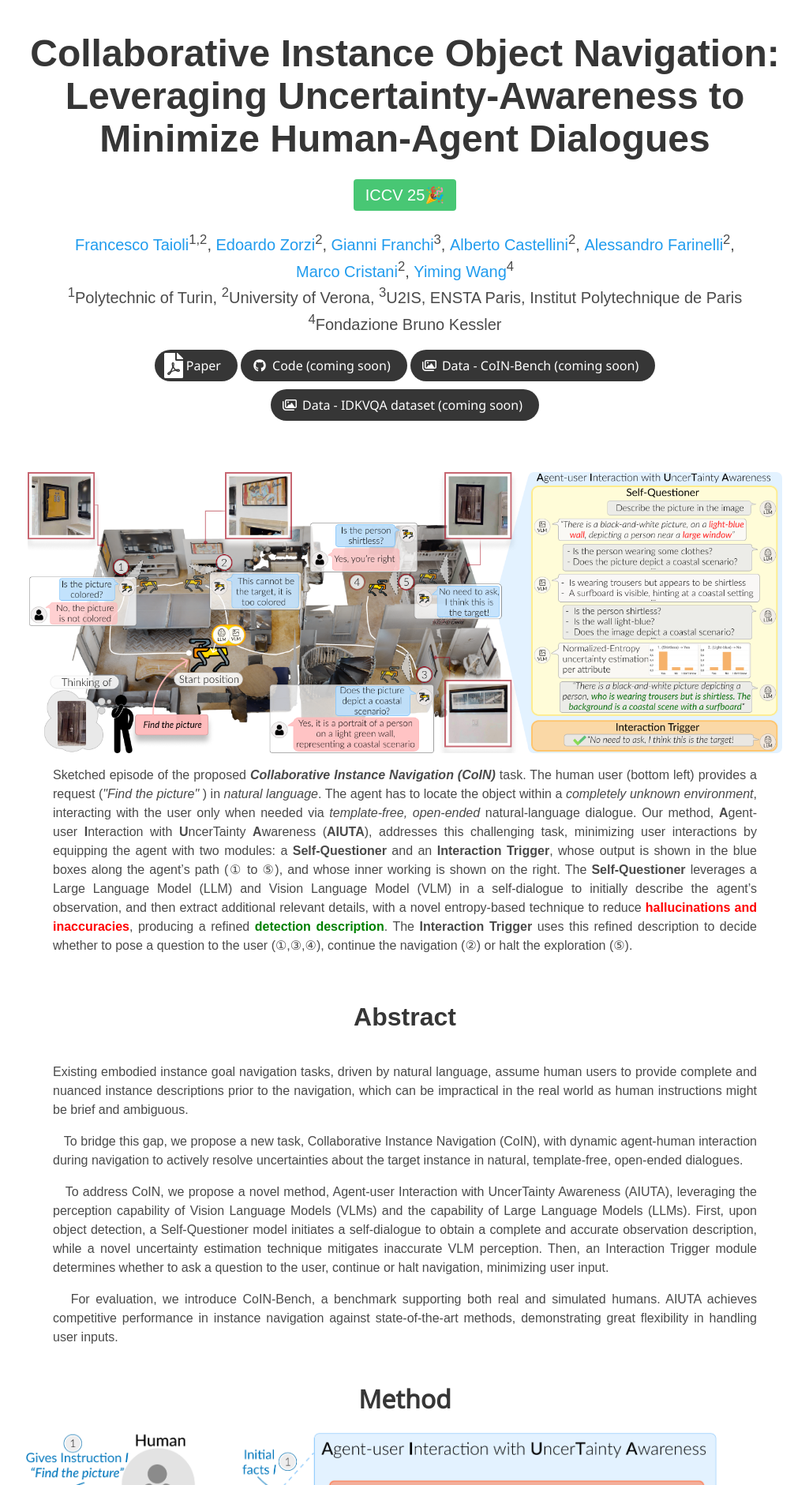
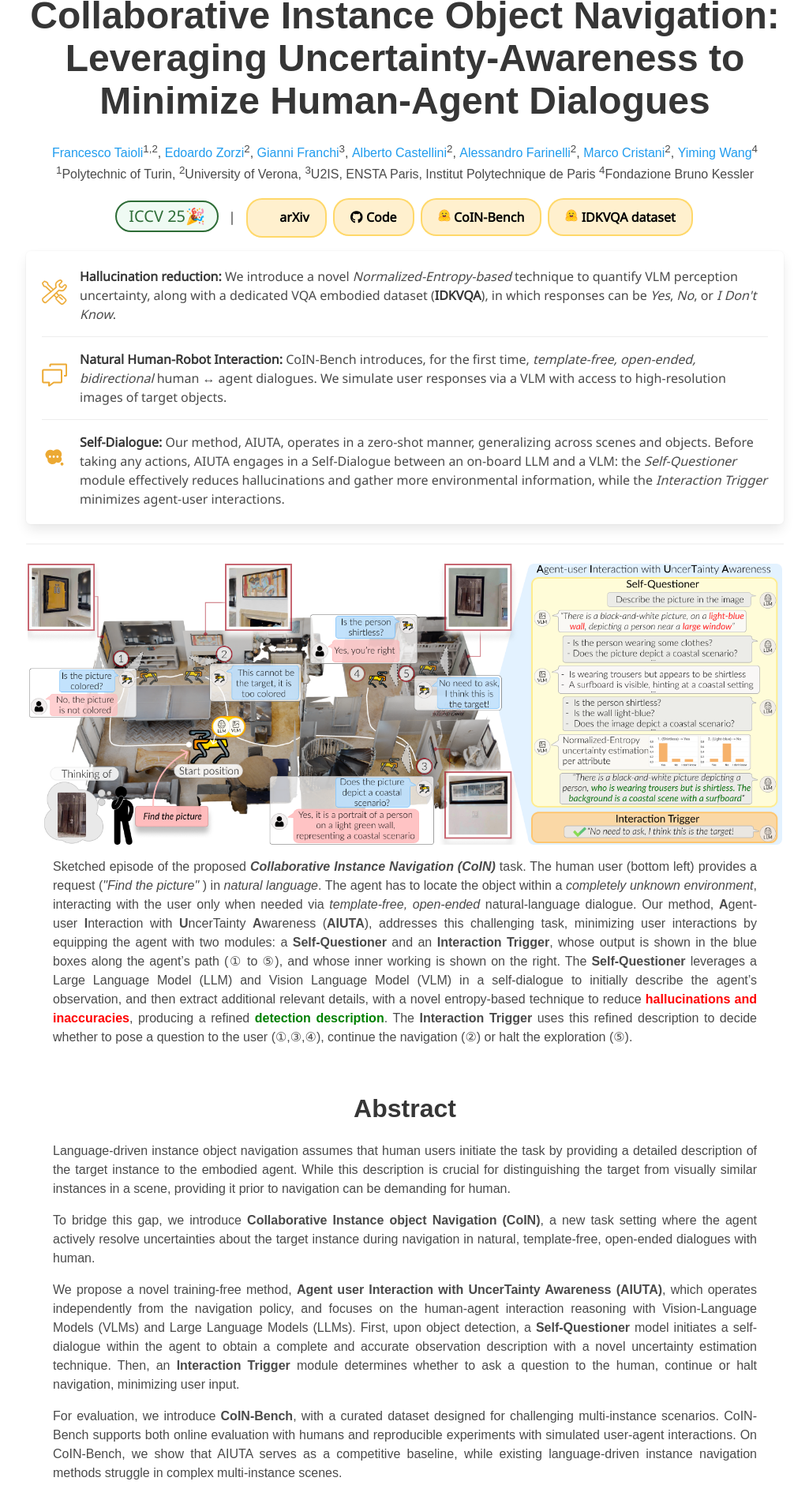
Before and after one commit to intelligolabs/CoIN, a plain HTML site: page index.html in a window 1280 px wide. Shown: the part 59-1940 px from the top of the page at 79% size, without its empty margins (127-1152 px from the left). Drawn offline with nearby package versions, Linux system fonts and the light colour scheme; some icons are missing; a web font is replaced by a local one.

Commit message:
improve website

```diff
--- a/index.html
+++ b/index.html
@@ -10,10 +10,14 @@
       name="keywords"
       content="AIUTA, VLM, LLM, Large Language Model, LLama, Vision Language Model, LLava, Embodied AI, Navigation, Uncertainty, Instance Object Navigation, Object Goal Navigation, VLM uncertainty, ICCV 25"
     />
-    <meta name="google-site-verification" content="rvZfDSs9SdTOr4oSUadPVLK7hrmPjfievNepG09VJm8" />
+    <meta
+      name="google-site-verification"
+      content="rvZfDSs9SdTOr4oSUadPVLK7hrmPjfievNepG09VJm8"
+    />
     <meta name="viewport" content="width=device-width, initial-scale=1" />
     <title>
-      Collaborative Instance Object Navigation: Leveraging Uncertainty-Awareness to Minimize Human-Agent Dialogues
+      Collaborative Instance Object Navigation: Leveraging Uncertainty-Awareness
+      to Minimize Human-Agent Dialogues
     </title>
 
     <link
@@ -37,7 +41,6 @@
     <!-- <script src="./static/js/bulma-carousel.min.js"></script>
     <script src="./static/js/bulma-slider.min.js"></script> -->
     <script src="./static/js/index.js"></script>
-
   </head>
   <body>
     <nav class="navbar" role="navigation" aria-label="main navigation">
@@ -89,17 +92,15 @@
     </nav>
 
     <section class="hero">
-      <div class="hero-body">
+      <div class="hero-body" style="padding: 0%">
         <div class="container is-max-desktop">
           <div class="columns is-centered">
             <div class="column has-text-centered">
               <h1 class="title is-1 publication-title">
-                Collaborative Instance Object Navigation: Leveraging Uncertainty-Awareness to Minimize Human-Agent Dialogues
+                Collaborative Instance Object Navigation: Leveraging
+                Uncertainty-Awareness to Minimize Human-Agent Dialogues
               </h1>
-              <div class="is-size-5 publication-authors">
-                <h2 class="subtitle is-4"><span class="tag is-success is-primary is-large">ICCV 25🎉</span></h2>
-
-
+              <div class="is-size-6 publication-authors">
                 <span class="author-block">
                   <a href="https://francescotaioli.github.io/" target="_blank"
                     >Francesco Taioli</a
@@ -149,7 +150,7 @@
                 </span>
               </div>
 
-              <div class="is-size-5 publication-authors">
+              <div class="is-size-6 publication-authors">
                 <span class="author-block"
                   ><sup>1</sup>Polytechnic of Turin,</span
                 >
@@ -168,48 +169,137 @@
               <div class="column has-text-centered">
                 <div class="publication-links">
                   <span class="link-block">
-                    <a href="https://arxiv.org/abs/2412.01250" target="”_blank”" class="external-link button is-normal is-rounded is-dark">
-                      <span class="icon">
-                        <svg class="svg-inline--fa fa-file-pdf fa-w-12" aria-hidden="true" focusable="false" data-prefix="fas" data-icon="file-pdf" role="img" xmlns="http://www.w3.org/2000/svg" viewBox="0 0 384 512" data-fa-i2svg=""><path fill="currentColor" d="M181.9 256.1c-5-16-4.9-46.9-2-46.9 8.4 0 7.6 36.9 2 46.9zm-1.7 47.2c-7.7 20.2-17.3 43.3-28.4 62.7 18.3-7 39-17.2 62.9-21.9-12.7-9.6-24.9-23.4-34.5-40.8zM86.1 428.1c0 .8 13.2-5.4 34.9-40.2-6.7 6.3-29.1 24.5-34.9 40.2zM248 160h136v328c0 13.3-10.7 24-24 24H24c-13.3 0-24-10.7-24-24V24C0 10.7 10.7 0 24 0h200v136c0 13.2 10.8 24 24 24zm-8 171.8c-20-12.2-33.3-29-42.7-53.8 4.5-18.5 11.6-46.6 6.2-64.2-4.7-29.4-42.4-26.5-47.8-6.8-5 18.3-.4 44.1 8.1 77-11.6 27.6-28.7 64.6-40.8 85.8-.1 0-.1.1-.2.1-27.1 13.9-73.6 44.5-54.5 68 5.6 6.9 16 10 21.5 10 17.9 0 35.7-18 61.1-61.8 25.8-8.5 54.1-19.1 79-23.2 21.7 11.8 47.1 19.5 64 19.5 29.2 0 31.2-32 19.7-43.4-13.9-13.6-54.3-9.7-73.6-7.2zM377 105L279 7c-4.5-4.5-10.6-7-17-7h-6v128h128v-6.1c0-6.3-2.5-12.4-7-16.9zm-74.1 255.3c4.1-2.7-2.5-11.9-42.8-9 37.1 15.8 42.8 9 42.8 9z"></path></svg><!-- <i class="fas fa-file-pdf"></i> Font Awesome fontawesome.com -->
+                    <span
+                      class="tag is-success is-rounded is-large is-light"
+                      style="
+                        border: 2px solid rgb(45, 108, 54);
+                        color: rgb(45, 108, 54);
+                      "
+                      >ICCV 25🎉</span
+                    >
+                  </span>
+                  <span class="has-text-grey mx-2" style="font-weight: bold"
+                    >|</span
+                  >
+
+                  <span class="link-block">
+                    <a
+                      href="https://arxiv.org/abs/2412.01250"
+                      class="button_link"
+                      target="_blank"
+                    >
+                      <span class="icon is-small">
+                        <i class="ai ai-arxiv"></i>
                       </span>
-                      <span>Paper</span>
+                      arXiv
+                    </a>
+                    <a
+                      href="https://github.com/intelligolabs/CoIN"
+                      class="button_link"
+                      target="_blank"
+                    >
+                      <span class="icon is-small">
+                        <i class="fab fa-github"></i>
+                      </span>
+                      <span>Code</span>
                     </a>
                   </span>
                   <span class="link-block">
                     <a
-                      href="https://github.com/intelligolabs/CoIN"
-                      class="external-link button is-normal is-rounded is-dark"
+                      href="https://huggingface.co/datasets/ftaioli/CoIN-Bench"
+                      class="button_link"
+                      target="_blank"
                     >
-                      <span class="icon">
-                        <i class="fab fa-github"></i>
+                      <span class="icon is-small">
+                        <img
+                          src="static/images/huggingface_logo.svg"
+                          alt="Hugging Face logo"
+                          style="height: 1em"
+                        />
                       </span>
-                      <span>Code (coming soon)</span>
+                      <span>CoIN-Bench</span>
                     </a>
                   </span>
                   <span class="link-block">
                     <a
-                      href=""
-                      class="external-link button is-normal is-rounded is-dark"
+                      href="https://huggingface.co/datasets/ftaioli/IDKVQA"
+                      class="button_link"
+                      target="_blank"
                     >
-                      <span class="icon">
-                        <i class="far fa-images"></i>
+                      <span class="icon is-small">
+                        <img
+                          src="static/images/huggingface_logo.svg"
+                          alt="Hugging Face logo"
+                          style="height: 1em"
+                        />
                       </span>
-                      <span>Data - CoIN-Bench (coming soon)</span>
-                    </a>
-                  </span>
-                  <span class="link-block">
-                    <a
-                      href=""
-                      class="external-link button is-normal is-rounded is-dark"
-                    >
-                      <span class="icon">
-                        <i class="far fa-images"></i>
-                      </span>
-                      <span>Data - IDKVQA dataset (coming soon)</span>
+                      <span>IDKVQA dataset</span>
                     </a>
                   </span>
                 </div>
               </div>
+
+              <div class="box has-text-left">
+                <article class="media">
+                  <figure class="media-left">
+                    <img
+                      src="static/images/error.svg"
+                      style="width: 48px; padding-top: 50%"
+                    />
+                  </figure>
+                  <div class="media-content">
+                    <p>
+                      <strong>Hallucination reduction:</strong> We introduce a
+                      novel <em>Normalized-Entropy-based</em> technique to
+                      quantify VLM perception uncertainty, along with a
+                      dedicated VQA embodied dataset (<strong>IDKVQA</strong>),
+                      in which responses can be <em>Yes</em>, <em>No</em>, or
+                      <em>I Don't Know</em>.
+                    </p>
+                  </div>
+                </article>
+
+                <article class="media">
+                  <figure class="media-left">
+                    <img
+                      src="static/images/human.svg"
+                      style="width: 48px; padding-top: 50%"
+                    />
+                  </figure>
+                  <div class="media-content">
+                    <p>
+                      <strong>Natural Human-Robot Interaction:</strong>
+                      CoIN-Bench introduces, for the first time,
+                      <em>template-free, open-ended, bidirectional</em>
+                      human &harr; agent dialogues. We simulate user responses
+                      via a VLM with access to high-resolution images of target
+                      objects.
+                    </p>
+                  </div>
+                </article>
+
+                <article class="media">
+                  <figure class="media-left">
+                    <img
+                      src="static/images/thinking-svgrepo-com.svg"
+                      style="width: 48px; padding-top: 50%"
+                    />
+                  </figure>
+                  <div class="media-content">
+                    <p>
+                      <strong>Self-Dialogue:</strong> Our method, AIUTA,
+                      operates in a zero-shot manner, generalizing across scenes
+                      and objects. Before taking any actions, AIUTA engages in a
+                      Self-Dialogue between an on-board LLM and a VLM: the
+                      <em>Self-Questioner</em> module effectively reduces
+                      hallucinations and gather more environmental information,
+                      while the <em>Interaction Trigger</em> minimizes
+                      agent-user interactions.
+                    </p>
+                  </div>
+                </article>
+              </div>
+              <hr />
             </div>
           </div>
         </div>
@@ -281,40 +371,52 @@
                   <br />
                   <h2 class="title is-3">Abstract</h2>
                   <div class="content has-text-justified">
-                    <p style="padding: 1em 2em 0em 2em">
-                      Existing embodied instance goal navigation tasks, driven
-                      by natural language, assume human users to provide
-                      complete and nuanced instance descriptions prior to the
-                      navigation, which can be impractical in the real world as
-                      human instructions might be brief and ambiguous.
-                    </p>
                     <p style="padding: 0em 2em 0em 2em">
-                      &nbsp;&nbsp;&nbsp;To bridge this gap, we propose a new
-                      task, Collaborative Instance Navigation (CoIN), with
-                      dynamic agent-human interaction during navigation to
-                      actively resolve uncertainties about the target instance
-                      in natural, template-free, open-ended dialogues.
-                    </p>
-                    <p style="padding: 0em 2em 0em 2em">
-                      &nbsp;&nbsp;&nbsp;To address CoIN, we propose a novel
-                      method, Agent-user Interaction with UncerTainty Awareness
-                      (AIUTA), leveraging the perception capability of Vision
-                      Language Models (VLMs) and the capability of Large
-                      Language Models (LLMs). First, upon object detection, a
-                      Self-Questioner model initiates a self-dialogue to obtain
-                      a complete and accurate observation description, while a
-                      novel uncertainty estimation technique mitigates
-                      inaccurate VLM perception. Then, an Interaction Trigger
-                      module determines whether to ask a question to the user,
-                      continue or halt navigation, minimizing user input.
+                      Language-driven instance object navigation assumes that
+                      human users initiate the task by providing a detailed
+                      description of the target instance to the embodied agent.
+                      While this description is crucial for distinguishing the
+                      target from visually similar instances in a scene,
+                      providing it prior to navigation can be demanding for
+                      human.
                     </p>
 
                     <p style="padding: 0em 2em 0em 2em">
-                      &nbsp;&nbsp;&nbsp;For evaluation, we introduce CoIN-Bench,
-                      a benchmark supporting both real and simulated humans.
-                      AIUTA achieves competitive performance in instance
-                      navigation against state-of-the-art methods, demonstrating
-                      great flexibility in handling user inputs.
+                      To bridge this gap, we introduce
+                      <b>Collaborative Instance object Navigation (CoIN)</b>, a
+                      new task setting where the agent actively resolve
+                      uncertainties about the target instance during navigation
+                      in natural, template-free, open-ended dialogues with
+                      human.
+                    </p>
+                    <p style="padding: 0em 2em 0em 2em">
+                      We propose a novel training-free method,
+                      <b
+                        >Agent user Interaction with UncerTainty Awareness
+                        (AIUTA)</b
+                      >, which operates independently from the navigation
+                      policy, and focuses on the human-agent interaction
+                      reasoning with Vision-Language Models (VLMs) and Large
+                      Language Models (LLMs). First, upon object detection, a
+                      <b>Self-Questioner</b>
+                      model initiates a self-dialogue within the agent to obtain
+                      a complete and accurate observation description with a
+                      novel uncertainty estimation technique. Then, an
+                      <b>Interaction Trigger</b> module determines whether to
+                      ask a question to the human, continue or halt navigation,
+                      minimizing user input.
+                    </p>
+
+                    <p style="padding: 0em 2em 0em 2em">
+                      For evaluation, we introduce
+                      <b>CoIN-Bench</b>, with a curated dataset designed for
+                      challenging multi-instance scenarios. CoIN-Bench supports
+                      both online evaluation with humans and reproducible
+                      experiments with simulated user-agent interactions. On
+                      CoIN-Bench, we show that AIUTA serves as a competitive
+                      baseline, while existing language-driven instance
+                      navigation methods struggle in complex multi-instance
+                      scenes.
                     </p>
                   </div>
                 </div>
@@ -327,73 +429,39 @@
 
     <section class="section">
       <div class="container is-max-desktop is-centered">
-
-        <!-- Abstract.
-        <div class="columns is-centered has-text-centered">
-          <div class="column is-10">
-            <h2 class="title is-3">Abstract</h2>
-            <div class="content has-text-justified">
-              <p>
-                Existing embodied instance goal navigation tasks, driven by
-                natural language, assume human users to provide complete and
-                nuanced instance descriptions prior to the navigation, which can
-                be impractical in the real world as human instructions might be
-                brief and ambiguous.
-              </p>
-              <p>
-                &nbsp;&nbsp;&nbsp;To bridge this gap, we propose a new task,
-                Collaborative Instance Navigation (CoIN), with dynamic
-                agent-human interaction during navigation to actively resolve
-                uncertainties about the target instance in natural,
-                template-free, open-ended dialogues.
-              </p>
-              <p>
-                &nbsp;&nbsp;&nbsp;To address CoIN, we propose a novel method,
-                Agent-user Interaction with UncerTainty Awareness (AIUTA),
-                leveraging the perception capability of Vision Language Models
-                (VLMs) and the capability of Large Language Models (LLMs).
-                First, upon object detection, a Self-Questioner model initiates
-                a self-dialogue to obtain a complete and accurate observation
-                description, while a novel uncertainty estimation technique
-                mitigates inaccurate VLM perception. Then, an Interaction
-                Trigger module determines whether to ask a question to the user,
-                continue or halt navigation, minimizing user input.
-              </p>
-
-              <p>
-                &nbsp;&nbsp;&nbsp;For evaluation, we introduce CoIN-Bench, a
-                benchmark supporting both real and simulated humans. AIUTA
-                achieves competitive performance in instance navigation against
-                state-of-the-art methods, demonstrating great flexibility in
-                handling user inputs.
-              </p>
-            </div>
-          </div>
-        </div> -->
-        <!--/ Abstract. -->
-
         <!-- Paper video. -->
         <div class="columns is-centered has-text-centered">
           <div class="column is-is-full">
             <h2 class="title is-3">Method</h2>
             <img
-                    class="image is-fullwidth"
-                    src="./static/images/arch_1.png"
-                    alt="Teaser"
-                  />
+              class="image is-fullwidth"
+              src="./static/images/arch_1.png"
+              alt="Teaser"
+            />
 
-            <br>
-            <p style="text-align: justify;">
-              Graphical depiction of <b>AIUTA</b>: left shows its interaction cycle with the user, and right provides an exploded view of our method.
-              ① The agent receives an initial instruction <i>I</i>: "Find a c = <i>< object category > </i>". ② At each timestep t, a zero-shot policy π (VLFM), comprising a
-              frozen object detection module, selects the optimal action a<sub>t</sub>. ③ Upon detection, the agent performs the proposed AIUTA. Specifically,
-              ④ the agent first obtains an initial scene description of observation O<sub>t</sub> from a VLM. Then, a Self-Questioner module leverages an LLM to
-              automatically generate attribute-specific questions to the VLM, acquiring more information and refining the scene description with reduced
-              attribute-level uncertainty, producing S<sub>refined</sub>. ⑤ The Interaction Trigger module then evaluates S<sub>refined</sub> against the “facts” related to
-              the target, to determine whether to terminate the navigation (if the agent believes it has located the target object ⑥), or to pose template-free,
-              natural-language questions to a human ⑦, updating the “facts” based on the response ⑧.
+            <br />
+            <p style="text-align: justify">
+              Graphical depiction of <b>AIUTA</b>: left shows its interaction
+              cycle with the user, and right provides an exploded view of our
+              method. ① The agent receives an initial instruction <i>I</i>:
+              "Find a c = <i>< object category > </i>". ② At each timestep t, a
+              zero-shot policy π (VLFM), comprising a frozen object detection
+              module, selects the optimal action a<sub>t</sub>. ③ Upon
+              detection, the agent performs the proposed AIUTA. Specifically, ④
+              the agent first obtains an initial scene description of
+              observation O<sub>t</sub> from a VLM. Then, a Self-Questioner
+              module leverages an LLM to automatically generate
+              attribute-specific questions to the VLM, acquiring more
+              information and refining the scene description with reduced
+              attribute-level uncertainty, producing S<sub>refined</sub>. ⑤ The
+              Interaction Trigger module then evaluates S<sub>refined</sub>
+              against the “facts” related to the target, to determine whether to
+              terminate the navigation (if the agent believes it has located the
+              target object ⑥), or to pose template-free, natural-language
+              questions to a human ⑦, updating the “facts” based on the response
+              ⑧.
             </p>
-            <hr>
+            <hr />
             <h1 class="title is-3">Video</h1>
             <div class="publication-video">
               <iframe
@@ -407,18 +475,29 @@
               ></iframe>
             </div>
           </div>
-
         </div>
         <!--/ Paper video. -->
       </div>
     </section>
-    <!--
     <section class="section" id="BibTeX">
       <div class="container is-max-desktop content">
         <h2 class="title">BibTeX</h2>
-        <pre><code>TODO</code></pre>
+        <pre>      <code>
+
+        @misc{taioli2025coin,
+            title={{Collaborative Instance Object Navigation: Leveraging Uncertainty-Awareness to Minimize Human-Agent Dialogues}},
+            author={Francesco Taioli and Edoardo Zorzi and Gianni Franchi and Alberto Castellini and Alessandro Farinelli and Marco Cristani and Yiming Wang},
+            year={2025},
+            eprint={2412.01250},
+            archivePrefix={arXiv},
+            primaryClass={cs.AI},
+            url={https://arxiv.org/abs/2412.01250},
+      }
+
+</code>
+</pre>
       </div>
-    </section> -->
+    </section>
 
     <footer class="footer">
       <div class="container">
--- a/static/css/index.css
+++ b/static/css/index.css
@@ -2,6 +2,48 @@ body {
   font-family: 'Noto Sans', sans-serif;
 }
 
+
+.button_link {
+  background-color: #FFF0CE;
+  color: #000;
+  border: 2px solid #ffc10780;
+  border-radius: 25px;
+  border-radius: 20px;
+  padding: 10px 20px;
+  margin: 5px 2px;
+  text-decoration: none;
+  display: inline-block;
+  font-weight: bold;
+  transition: background-color 0.3s, color 0.3s;
+}
+.media img {
+  max-width: 32px;
+  height: auto;
+  filter: invert(76%) sepia(14%) saturate(2353%) hue-rotate(346deg) brightness(98%) contrast(89%);
+}
+
+.media-content p {
+  font-size: 1rem;
+  line-height: 1.5;
+}
+
+
+.icon-item {
+    align-items: center;
+    display: flex;
+}
+
+.icon-item img {
+    width: 30px;
+    height: 30px;
+    margin-right: 1em;
+    filter: invert(76%) sepia(14%) saturate(2353%) hue-rotate(346deg) brightness(98%) contrast(89%);
+}
+.icon-container {
+    display: flex;
+    flex-direction: column;
+    gap: 15px;
+}
 
 .footer .icon-link {
     font-size: 25px;
```
Also changed, not shown: static/images/error.svg (added), static/images/huggingface_logo.svg (added), static/images/human.svg (added), static/images/thinking-svgrepo-com.svg (added), static/images/visual.svg (added).
